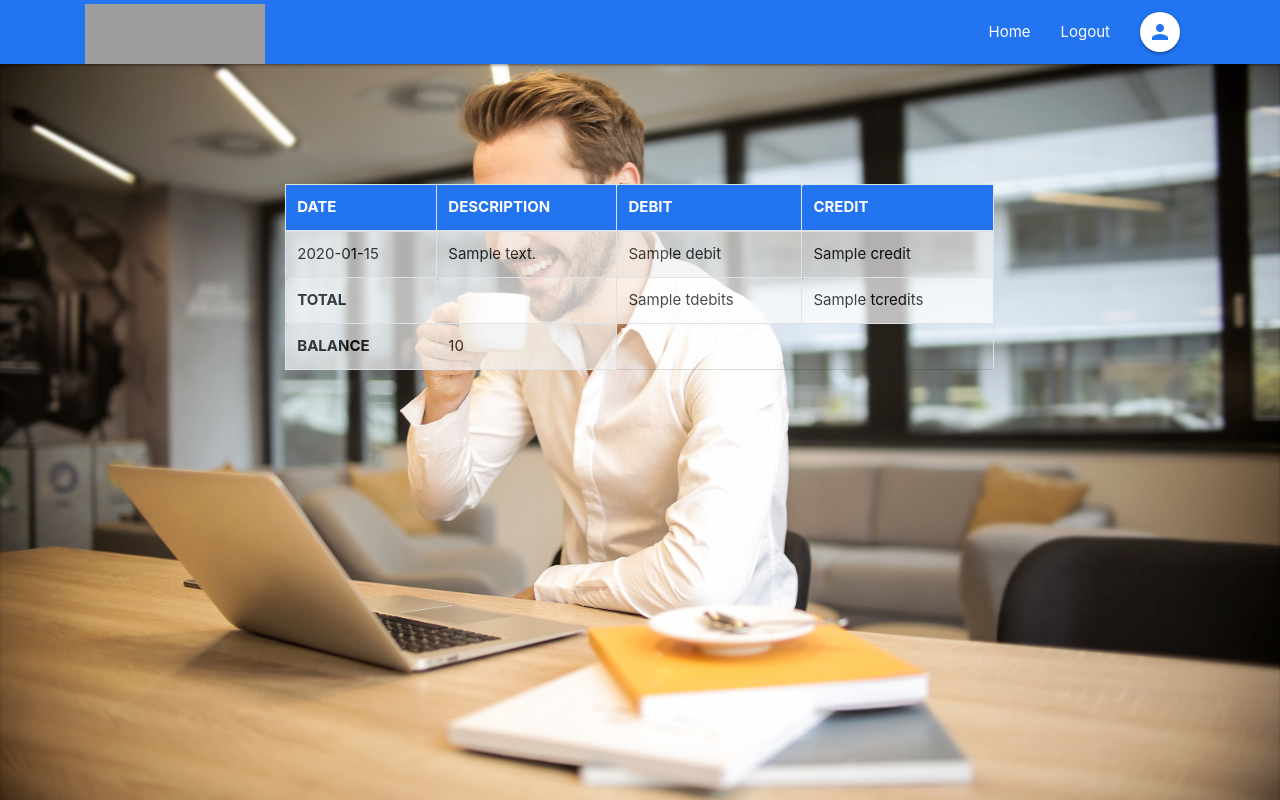
After one commit to folly77folly/group-2-deca-credit, a Python web app: template templates/history.html in a window 1280 px wide. The commit adds this page. Run offline with Jinja, Linux system fonts and the light colour scheme; the template is opened without the code that fills it: most values are stand-ins (such as "Sample title", 1, 10 or a date in 2020); some libraries are stand-ins or nearby versions; grey boxes are pictures that could not be loaded.

Commit message:
the user  history ui

```diff
--- a/templates/dashboard.html
+++ b/templates/dashboard.html
@@ -33,6 +33,7 @@
     <li><a href="/apply">Apply for Loan</a></li>
     <li><a href="/edit">Edit Profile</a></li>
     <li><a href="/pay">Make payment</a></li>
+    <li><a href="/history">View loan history</a></li>
   </ul>
   <a href="#" data-target="slide-out" class="sidenav-trigger">
       <i class="material-icons menu">menu</i>
--- /dev/null
+++ b/templates/history.html
@@ -0,0 +1,111 @@
+
+<!DOCTYPE html>
+<html lang="en">
+<head>
+ <meta charset="UTF-8">
+ <meta name="viewport" content="width=device-width, initial-scale=1.0">
+ <meta http-equiv="X-UA-Compatible" content="ie=edge">
+ <title>Apply</title>
+ <link rel="stylesheet" href="https://cdnjs.cloudflare.com/ajax/libs/materialize/1.0.0/css/materialize.min.css">
+ <link href="../static/css/icon.css" rel="stylesheet">
+ <link rel="stylesheet" href="../static/css/dashboard.css">
+ <link rel="stylesheet" href="https://stackpath.bootstrapcdn.com/bootstrap/4.3.1/css/bootstrap.min.css" integrity="sha384-ggOyR0iXCbMQv3Xipma34MD+dH/1fQ784/j6cY/iJTQUOhcWr7x9JvoRxT2MZw1T" crossorigin="anonymous">
+
+ <link href="https://stackpath.bootstrapcdn.com/bootstrap/4.1.3/css/bootstrap.min.css" rel="stylesheet"></head>
+<header>
+  <nav class="nav-wraper">
+   <div class="container">
+    <a href="/index" class="brand-logo"><img src="img/logo.png" alt=""></a>
+    </a>
+    <ul class="right hide-on-med-and-down">
+     <li><a href="/index">Home</a></li>
+     <li><a class="out" href="/logout">Logout</a></li>
+     <li><a href="#" class="btn-floating white">
+       <i class="material-icons">person</i>
+     </a></li>
+     <span class="user"></span>
+    </ul>
+   </div>
+  </nav>
+  <section style="width: 80%; float: left;" >
+<div style="position: sticky;">
+    <div style="margin-top: 5rem;">
+            <div style="margin-right: 15rem;">
+
+
+              <main class="container-fluid p-5">
+
+                <table id="survey" class="table table-striped table-bordered" style="width:100%">
+            <thead>
+                <tr>
+                    <th>DATE</th>
+                    <th>DESCRIPTION</th>
+                    <th>DEBIT</th>
+                    <th>CREDIT</th>
+                </tr>
+            </thead>
+            <tbody>
+
+                <tr>
+                    {%for i in history%}
+                    <td>{{i["tnxdate"]}}</td>
+                    <td>{{i["description"]}}</td>
+                    <td>{{i["debit"]}}</td>
+                    <td>{{i["credit"]}}</td>
+                </tr>
+                {% endfor %}
+                <tr>
+
+
+                  <th scope="col">TOTAL</th>
+                  <td></td>
+                  <td>{{Tdebits}}</td>
+                  <td>{{Tcredits}}</td>
+
+
+
+                </tr>
+                <tr>
+
+
+                  <th scope="col">BALANCE</th>
+                  <td>{{total}}</td>
+
+
+
+
+                </tr>
+
+            </tbody>
+            </table>
+
+            </main>
+
+
+</div>
+</div>
+</div>
+ </section>
+
+<body class="body">
+    <script src="jquery-3.3.1.min.js"></script>
+    <script src="https://cdnjs.cloudflare.com/ajax/libs/materialize/1.0.0/js/materialize.min.js"></script>
+<script>
+  $(document).ready(function(){
+   $('.sidenav').sidenav()
+  })
+
+  $(document).ready(function() {
+    $('#survey').DataTable();
+} )
+  </script>
+</body>
+</html>
+
+
+<body>
+
+
+</body>
+
+</html>
```
Also changed, not shown: users.py (+16 -0 lines).
